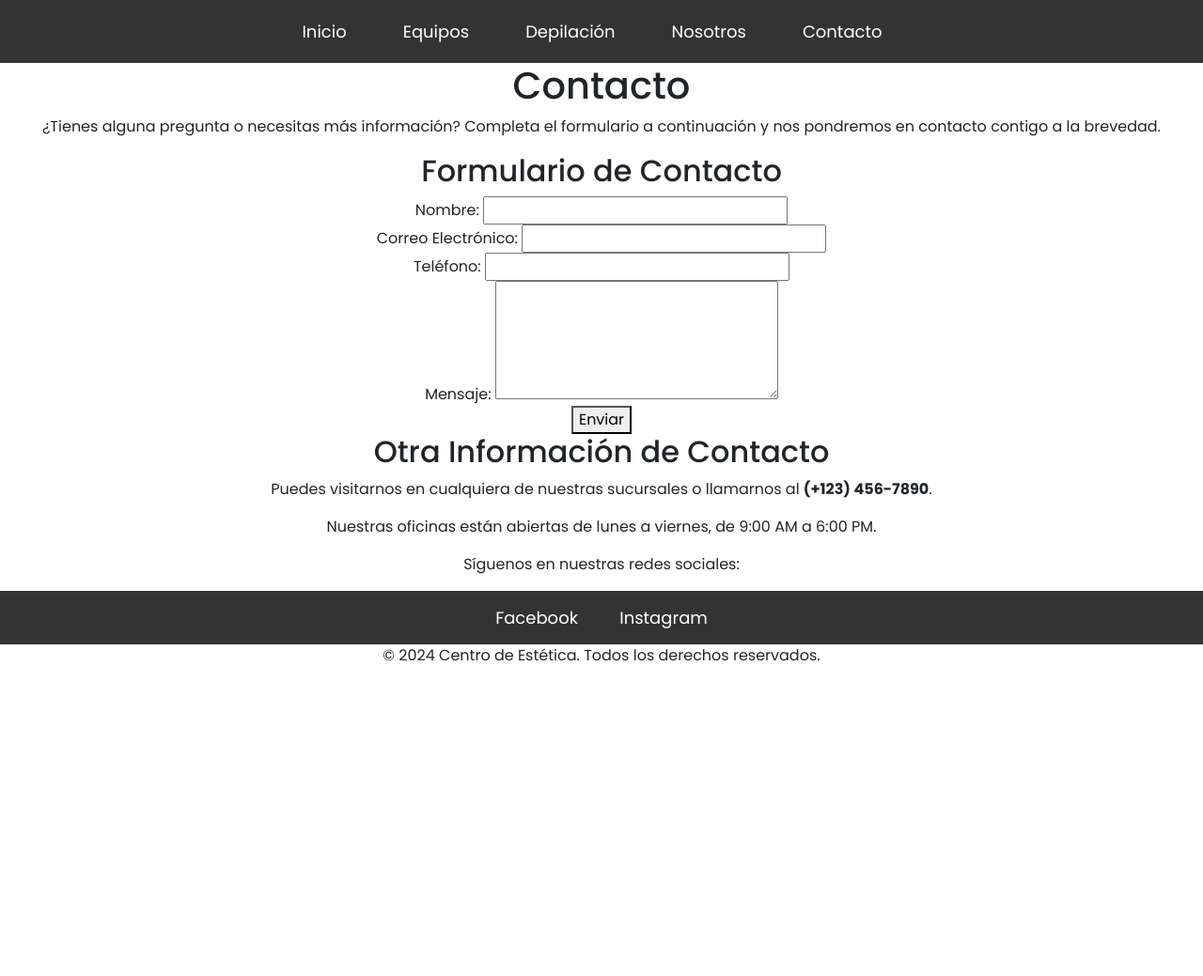
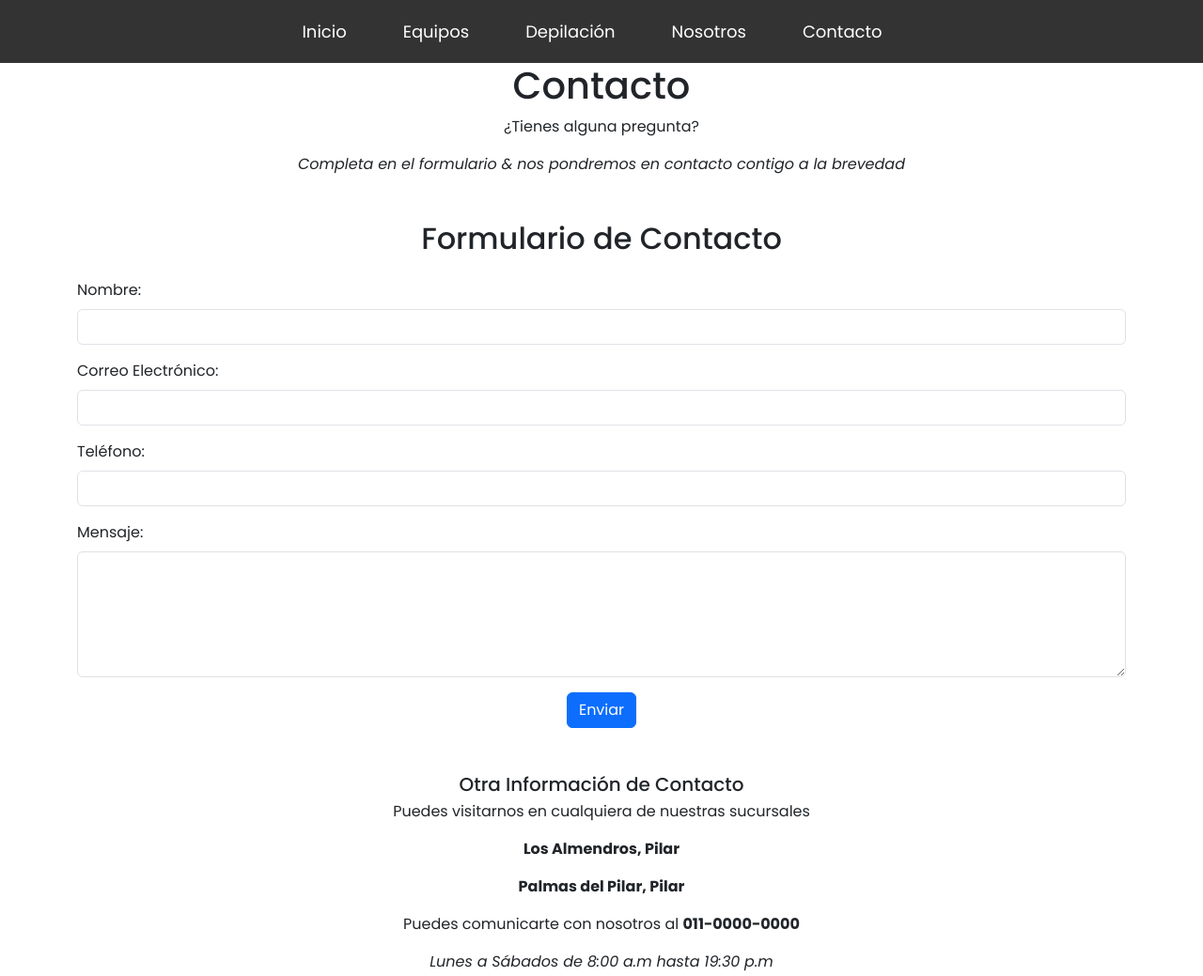
Before and after one commit to CarlaBPirilli/SegundaEntrega, a plain HTML site: page pages/contacto.html in a window 1280 px wide. Shown: the top 1039 px of the page at 94% size. Before the commit the page ends 800 px from the top, so only its background shows below. Drawn offline with nearby package versions, Linux system fonts and the light colour scheme.

Commit message:
segundaprueba

```diff
--- a/pages/contacto.html
+++ b/pages/contacto.html
@@ -34,38 +34,44 @@
         <!-- Sección de contacto -->
         <section aria-labelledby="titulo-contacto">
             <h1 id="titulo-contacto">Contacto</h1>
-            <p>¿Tienes alguna pregunta o necesitas más información? Completa el formulario a continuación y nos pondremos en contacto contigo a la brevedad.</p>
+            <p>¿Tienes alguna pregunta?</p>
+            <p><i>Completa en el formulario & nos pondremos en contacto contigo a la brevedad</i></p>
         </section>
 
+
         <!-- Formulario de contacto -->
-        <section aria-labelledby="formulario-contacto">
-            <h2 id="formulario-contacto">Formulario de Contacto</h2>
+<section aria-labelledby="formulario-contacto" class="container my-5">
+    <h2 id="formulario-contacto" class="text-center mb-4">Formulario de Contacto</h2>
     <form action="enviar.php" method="post">
-                <div class="campo-formulario">
-                    <label for="nombre">Nombre:</label>
-                    <input type="text" id="nombre" name="nombre" required aria-required="true">
+        <div class="mb-3">
+            <label for="nombre" class="form-label">Nombre:</label>
+            <input type="text" id="nombre" name="nombre" class="form-control" required aria-required="true">
         </div>
-                <div class="campo-formulario">
-                    <label for="email">Correo Electrónico:</label>
-                    <input type="email" id="email" name="email" required aria-required="true">
+        <div class="mb-3">
+            <label for="email" class="form-label">Correo Electrónico:</label>
+            <input type="email" id="email" name="email" class="form-control" required aria-required="true">
         </div>
-                <div class="campo-formulario">
-                    <label for="telefono">Teléfono:</label>
-                    <input type="tel" id="telefono" name="telefono" required aria-required="true" pattern="[0-9]{10}">
+        <div class="mb-3">
+            <label for="telefono" class="form-label">Teléfono:</label>
+            <input type="tel" id="telefono" name="telefono" class="form-control" required aria-required="true" pattern="[0-9]{10}">
         </div>
-                <div class="campo-formulario">
-                    <label for="mensaje">Mensaje:</label>
-                    <textarea id="mensaje" name="mensaje" rows="5" required aria-required="true"></textarea>
+        <div class="mb-3">
+            <label for="mensaje" class="form-label">Mensaje:</label>
+            <textarea id="mensaje" name="mensaje" class="form-control" rows="5" required aria-required="true"></textarea>
         </div>
-                <button type="submit">Enviar</button>
+        <button type="submit" class="btn btn-primary">Enviar</button>
     </form>
 </section>
 
+
         <!-- Sección de información adicional -->
         <section aria-labelledby="informacion-contacto" class="informacion-contacto">
-            <h2 id="informacion-contacto">Otra Información de Contacto</h2>
-            <p>Puedes visitarnos en cualquiera de nuestras sucursales o llamarnos al <strong>(+123) 456-7890</strong>.</p>
-            <p>Nuestras oficinas están abiertas de lunes a viernes, de 9:00 AM a 6:00 PM.</p>
+            <h5 id="informacion-contacto">Otra Información de Contacto</h5>
+            <p>Puedes visitarnos en cualquiera de nuestras sucursales</p>
+            <p><strong>Los Almendros, Pilar</strong></p>
+            <p><strong>Palmas del Pilar, Pilar</strong></p>
+            <p>Puedes comunicarte con nosotros al <strong>011-0000-0000</strong></p>
+            <p><i>Lunes a Sábados de 8:00 a.m hasta 19:30 p.m</i></p>
         </section>
     </main>
 
--- a/style.css
+++ b/style.css
@@ -64,6 +64,7 @@ margin: 0;
 padding: 0;
 width: 100%;
 }
+
 /* Index acordeon */
 .servicios-destacados{
     text-align: center;
@@ -128,6 +129,17 @@ width: 100%;
     display: grid;
     margin: auto;
     padding: 20px;
+}
+
+/*CONTACTO*/
+.form-label{
+    text-align: left;
+    display: block;
+}
+
+#informacion-contacto {
+    padding: auto;
+    margin: 5px;
 }
 
 /* Modelo responsive */
```
Also changed, not shown: pages/nosotros.html (+7 -4 lines), index.html (line endings or trailing spaces). Lines whose indentation alone changed are shown as unchanged.
